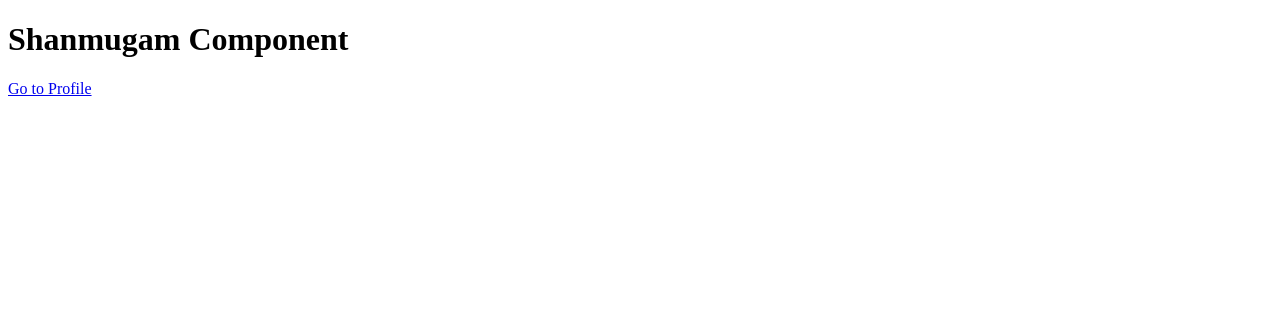
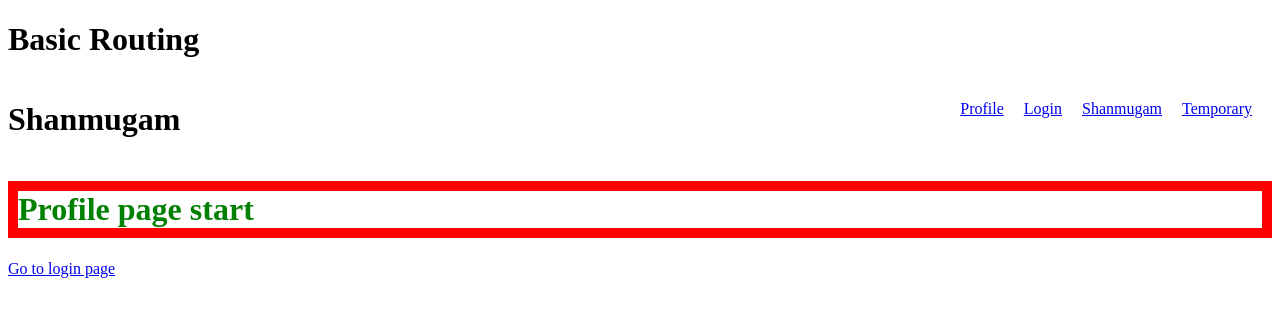
Before and after one commit to SHANMUGAM-K-S/Angular, an Angular app: page /profile in a window 1280 px wide. Shown: the top 316 px of the page. Built offline with nearby package versions, Linux system fonts and the light colour scheme.

Commit message:
Updated project with new features/fixes

```diff
--- a/src/app/app.component.html
+++ b/src/app/app.component.html
@@ -146,6 +146,21 @@
 
 
 
- <!-- Pass Data from one page to other -->
+ <!-- Basic Routing -->
 
- <shanmugam></shanmugam>
+ <h1>Basic Routing</h1>
+ <div style="display: flex;justify-content: space-between;">
+<div><h1>Shanmugam</h1>
+
+</div>
+<div>
+ <ul style="display: flex;margin: 10px; ">
+    <li style="margin: 10px; list-style: none;"><a routerLink="/profile">Profile</a></li>
+    <li style="margin: 10px; list-style: none;"><a routerLink="/login">Login</a></li>
+    <li style="margin: 10px; list-style: none;"><a routerLink="/shanmugam">Shanmugam</a></li>
+    <li style="margin: 10px; list-style: none;"><a routerLink="/temporary">Temporary</a></li>
+ </ul></div>
+</div>
+<router-outlet/>
+
+<!-- Pass data from one page to other -->
--- a/src/app/app.routes.ts
+++ b/src/app/app.routes.ts
@@ -1,6 +1,12 @@
 import { Routes } from '@angular/router';
 import { ProfileComponent } from './profile/profile.component';
+import { LoginComponent } from './login/login.component';
+import { ShanmugamComponent } from './shanmugam/shanmugam.component';
+import { TemporaryComponent } from './temporary/temporary.component';
 
 export const routes: Routes = [
     {path:'profile',component:ProfileComponent},
+    {path:'login',component:LoginComponent},
+    {path:'shanmugam',component:ShanmugamComponent},
+    {path:'temporary',component:TemporaryComponent},
 ];
--- a/src/app/login/login.component.ts
+++ b/src/app/login/login.component.ts
@@ -1,4 +1,5 @@
 import { Component } from '@angular/core';
+import { ActivatedRoute } from '@angular/router';
 
 @Component({
   selector: 'app-login',
@@ -7,5 +8,12 @@ import { Component } from '@angular/core';
   styleUrl: './login.component.css'
 })
 export class LoginComponent {
+  constructor(private route:ActivatedRoute){
+
+  }
+ngOnInit(){
+  let name=this.route.snapshot.paramMap.get('name')
+  console.log(name);
 
 }
+}
--- a/src/app/profile/profile.component.html
+++ b/src/app/profile/profile.component.html
@@ -1 +1,3 @@
 <h1>Profile page start</h1>
+
+<a [routerLink]="['/login',{name:'Shanmugam'}]">Go to login page</a>
--- a/src/app/profile/profile.component.ts
+++ b/src/app/profile/profile.component.ts
@@ -2,10 +2,11 @@
 
 
 import { Component } from "@angular/core";
+import { RouterLink } from "@angular/router";
 
 @Component({
     selector:'profile',
-    imports:[],
+    imports:[RouterLink],
     templateUrl:'./profile.component.html',
     // template:`<h1>Profile Component</h1>`,
     // styles:`h1{color:green}`
--- a/src/app/shanmugam/shanmugam.component.html
+++ b/src/app/shanmugam/shanmugam.component.html
@@ -1,3 +1,3 @@
 <h1>Shanmugam Component</h1>
 
-<a href="" [routerLink]="['profile',{NAME:'Shanmugm'}]">Go to Profile</a>
+<!-- <a href="" [routerLink]="['profile',{NAME:'Shanmugm'}]">Go to Profile</a> -->
```
Also changed, not shown: src/app/app.component.ts (+8 -4 lines).
